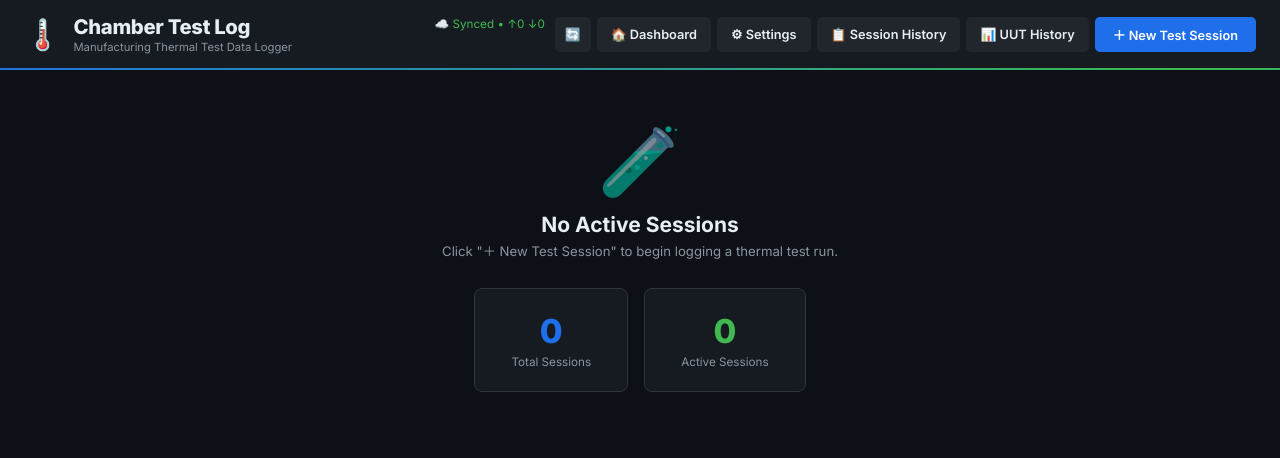
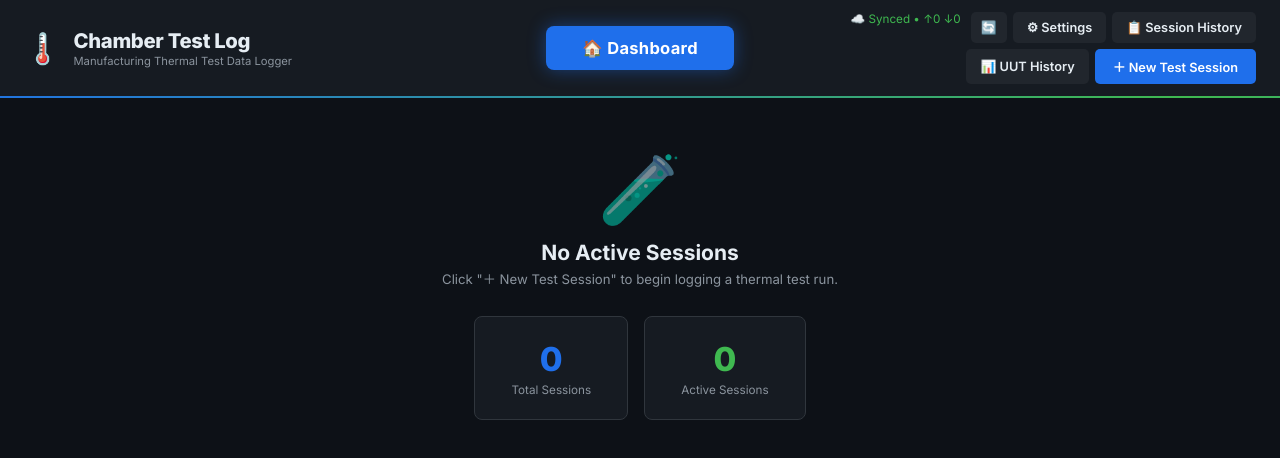
Before and after one commit to robsimrell-arch/ESS_Test_Log, a website built with Vite: page index.html in a window 1280 px wide. Built offline with nearby package versions, Linux system fonts and the light colour scheme.

Commit message:
feat: Dashboard button large, blue, centered in header

```diff
--- a/index.html
+++ b/index.html
@@ -21,10 +21,12 @@
           <p class="subtitle">Manufacturing Thermal Test Data Logger</p>
         </div>
       </div>
+      <div class="header-center">
+        <button class="btn-dashboard-hero" id="btn-dashboard">🏠 Dashboard</button>
+      </div>
       <nav class="header-right" id="main-nav">
         <span id="sync-status" style="font-size:.78rem;color:var(--muted);margin-right:4px;">⚡ Local only</span>
         <button class="btn-ghost" id="btn-sync" title="Sync now" style="font-size:.85rem;padding:6px 10px;">🔄</button>
-        <button class="btn-ghost" id="btn-dashboard">🏠 Dashboard</button>
         <button class="btn-ghost" id="btn-settings">⚙ Settings</button>
         <button class="btn-ghost" id="btn-history">📋 Session History</button>
         <button class="btn-ghost" id="btn-all-tests">📊 UUT History</button>
--- a/style.css
+++ b/style.css
@@ -51,13 +51,36 @@ body {
 
 /* ── Header ────────────────────────────────────────────────────────────── */
 #main-header {
+  display: grid;
+  grid-template-columns: 1fr auto 1fr;
+  align-items: center;
+  padding: 12px 24px;
+  background: var(--surface);
+  gap: 12px;
+}
+
+.header-center {
   display: flex;
+  justify-content: center;
   align-items: center;
-  justify-content: space-between;
-  padding: 14px 24px;
-  background: var(--surface);
-  flex-wrap: wrap;
-  gap: 12px;
+}
+
+.btn-dashboard-hero {
+  background: var(--accent);
+  color: #fff;
+  font-size: 1.1rem;
+  font-weight: 700;
+  padding: 12px 36px;
+  border-radius: var(--radius);
+  letter-spacing: .3px;
+  box-shadow: 0 0 18px rgba(31,111,235,.45);
+  transition: all var(--transition);
+  white-space: nowrap;
+}
+.btn-dashboard-hero:hover {
+  background: var(--accent-h);
+  transform: translateY(-2px);
+  box-shadow: 0 0 28px rgba(56,139,253,.6);
 }
 
 .header-left {
@@ -81,6 +104,7 @@ body {
   display: flex;
   gap: 6px;
   flex-wrap: wrap;
+  justify-content: flex-end;
 }
 
 .accent-line {
@@ -633,7 +657,9 @@ select.modal-input { cursor: pointer; }
 
 /* ── Responsive ───────────────────────────────────────────────────────── */
 @media (max-width: 800px) {
-  #main-header { flex-direction: column; align-items: flex-start; }
+  #main-header { grid-template-columns: 1fr; justify-items: center; }
+  .header-left { justify-content: center; }
+  .header-right { justify-content: center; }
   .stats-cards { flex-direction: column; }
   .filter-bar { flex-direction: column; align-items: flex-start; }
   .session-topbar { flex-direction: column; align-items: flex-start; }
```
